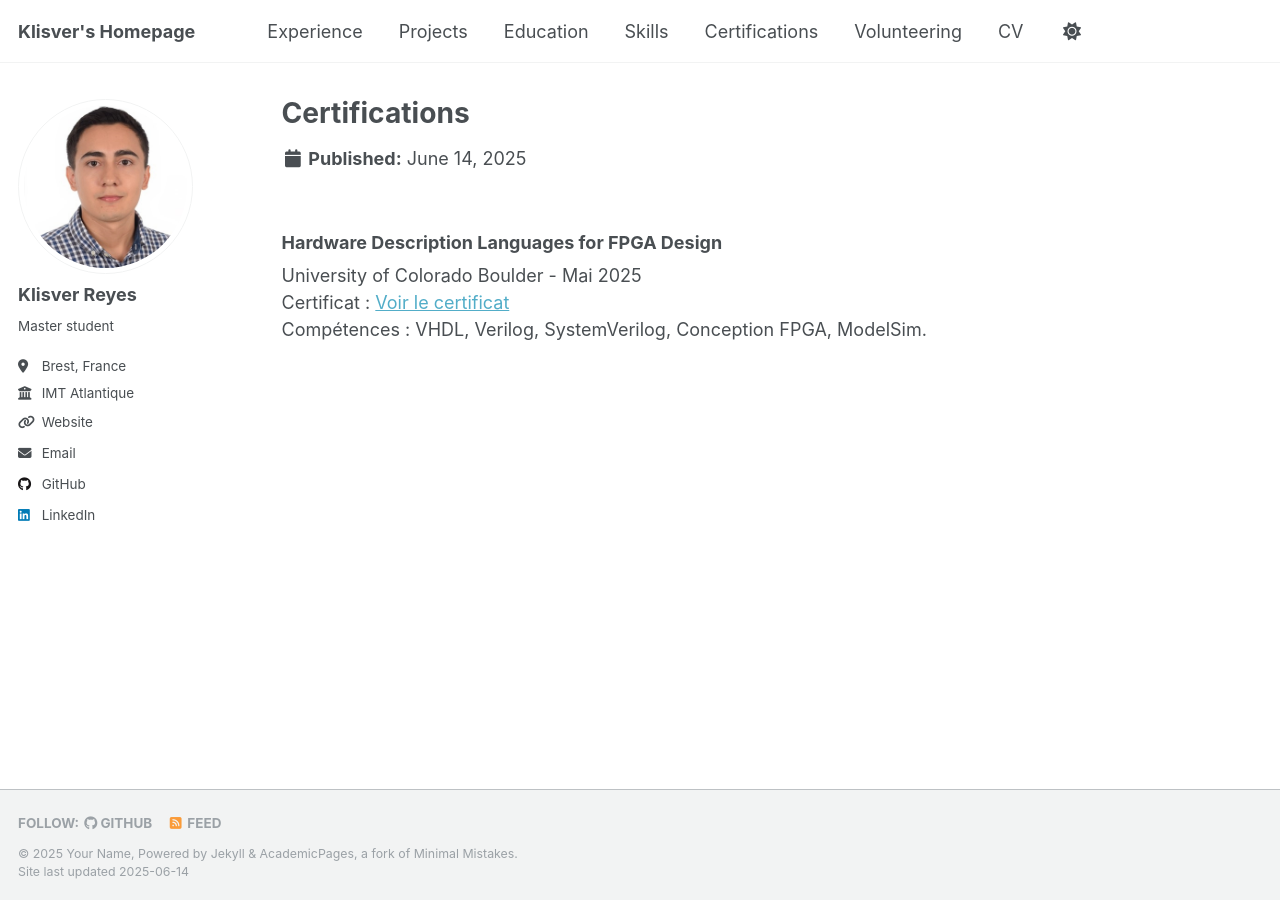
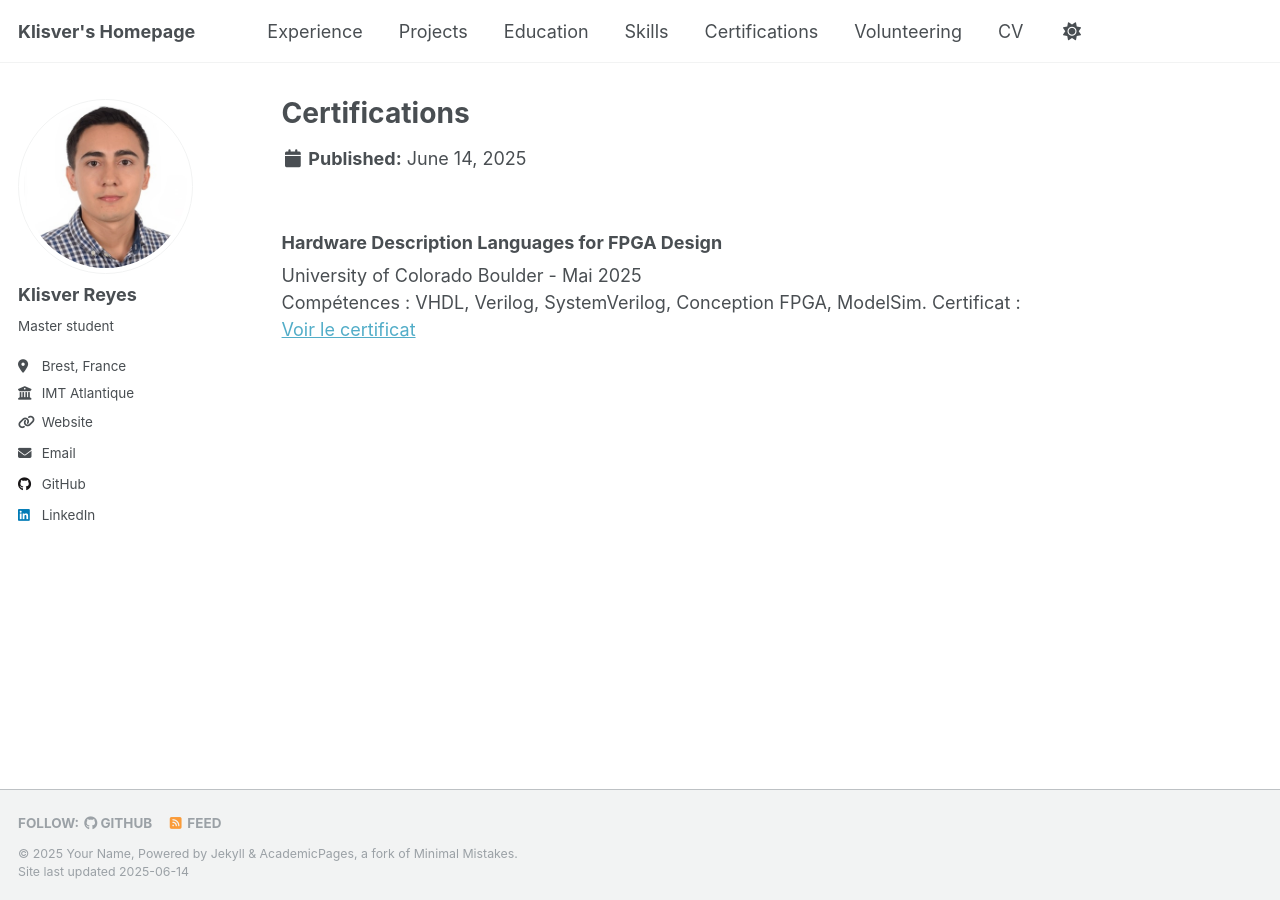
Before and after one commit to Klisver-Reyes/Klisver-Reyes.github.io, a Jekyll site: the page built from _certifications/certifications.md, in a window 1280 px wide. Built offline with Jekyll 4.4.1, drawn with Linux system fonts in a browser that asks for light colours.

```diff
--- a/_certifications/certifications.md
+++ b/_certifications/certifications.md
@@ -7,5 +7,5 @@ permalink: /certifications/
 
 ### Hardware Description Languages for FPGA Design
 University of Colorado Boulder - Mai 2025
+Compétences : VHDL, Verilog, SystemVerilog, Conception FPGA, ModelSim.
 Certificat : [Voir le certificat](https://www.coursera.org/account/accomplishments/certificate/AA82QSO4FL67)
-Compétences : VHDL, Verilog, SystemVerilog, Conception FPGA, ModelSim.
```
